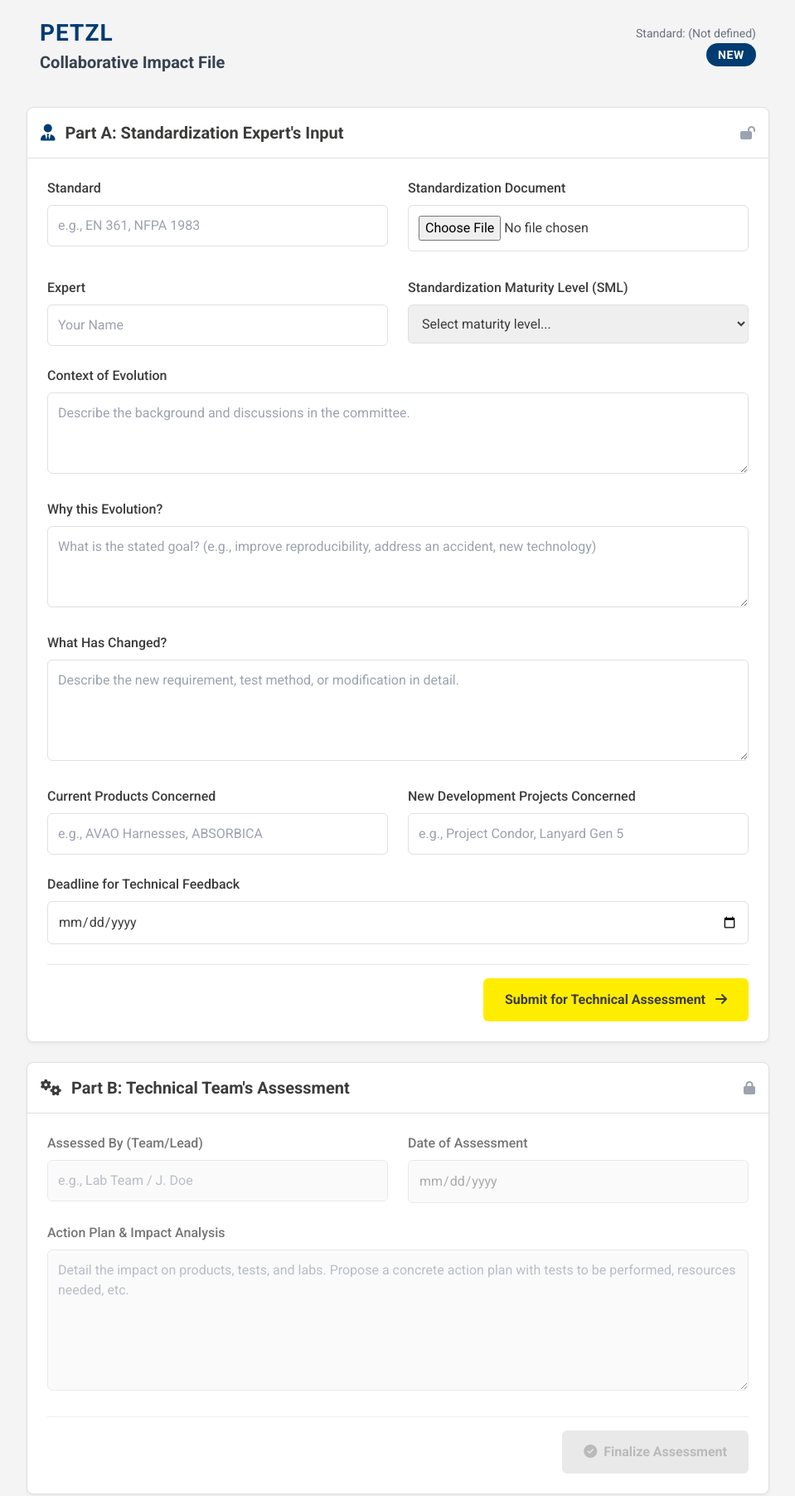
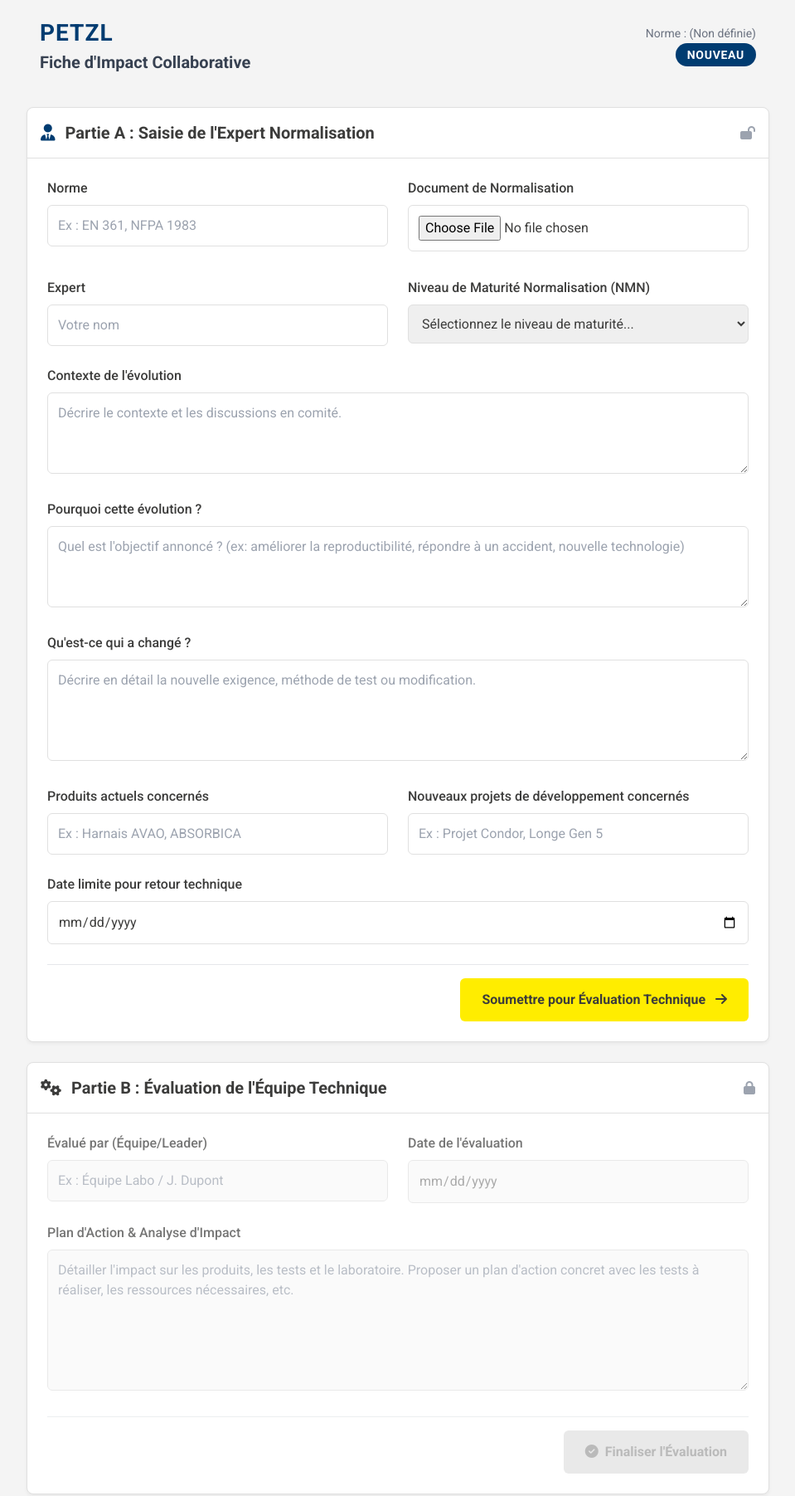
Before and after one commit to mlhermite38/FAI, a plain HTML site: page index.html in a window 1280 px wide. Shown: the part 29-1832 px from the top of the page at 83% size, without its empty margins (160-1119 px from the left). Drawn offline with nearby package versions, Linux system fonts and the light colour scheme.

Commit message:
Update index.html

```diff
--- a/index.html
+++ b/index.html
@@ -1,9 +1,9 @@
 <!DOCTYPE html>
-<html lang="en">
+<html lang="fr">
 <head>
     <meta charset="UTF-8">
     <meta name="viewport" content="width=device-width, initial-scale=1.0">
-    <title>Collaborative Impact File - Petzl</title>
+    <title>Fiche d'Impact Collaborative - Petzl</title>
     <script src="https://cdn.tailwindcss.com"></script>
     <link href="https://fonts.googleapis.com/css2?family=Roboto:wght@400;500;700&display=swap" rel="stylesheet">
     <link rel="stylesheet" href="https://cdnjs.cloudflare.com/ajax/libs/font-awesome/6.4.0/css/all.min.css">
@@ -114,11 +114,11 @@
         <div class="mb-6 p-4 flex justify-between items-center">
             <div>
                 <div class="petzl-header-logo">PETZL</div>
-                <h1 class="text-xl font-bold text-gray-700">Collaborative Impact File</h1>
+                <h1 class="text-xl font-bold text-gray-700">Fiche d'Impact Collaborative</h1>
             </div>
             <div id="status-container" class="text-right">
-                <p class="text-sm text-gray-500 mb-1" id="header-standard">Standard: (Not defined)</p>
-                <span id="status-badge" class="status-badge status-new">New</span>
+                <p class="text-sm text-gray-500 mb-1" id="header-standard">Norme : (Non définie)</p>
+                <span id="status-badge" class="status-badge status-new">Nouveau</span>
             </div>
         </div>
 
@@ -128,18 +128,18 @@
             <!-- Part A: Standardization Expert -->
             <div id="part-a" class="card">
                 <div class="card-header p-4 flex justify-between items-center">
-                    <h2 class="text-xl font-semibold"><i class="fas fa-user-tie mr-3" style="color: var(--petzl-blue);"></i>Part A: Standardization Expert's Input</h2>
+                    <h2 class="text-xl font-semibold"><i class="fas fa-user-tie mr-3" style="color: var(--petzl-blue);"></i>Partie A : Saisie de l'Expert Normalisation</h2>
                     <i id="part-a-lock" class="fas fa-lock-open text-gray-400"></i>
                 </div>
                 <div class="p-6 space-y-6 section-content">
                     <!-- Row 1: Standard & Document -->
                     <div class="grid grid-cols-1 md:grid-cols-2 gap-6">
                         <div>
-                            <label for="standard" class="form-label block mb-2">Standard</label>
-                            <input type="text" id="standard" name="standard" class="form-input" placeholder="e.g., EN 361, NFPA 1983" required>
+                            <label for="standard" class="form-label block mb-2">Norme</label>
+                            <input type="text" id="standard" name="standard" class="form-input" placeholder="Ex : EN 361, NFPA 1983" required>
                         </div>
                         <div>
-                            <label for="document" class="form-label block mb-2">Standardization Document</label>
+                            <label for="document" class="form-label block mb-2">Document de Normalisation</label>
                             <input type="file" id="document" name="document" class="form-input" accept="image/*,application/pdf">
                             <div id="file-preview" class="mt-2"></div>
                         </div>
@@ -149,54 +149,54 @@
                     <div class="grid grid-cols-1 md:grid-cols-2 gap-6">
                         <div>
                             <label for="expert" class="form-label block mb-2">Expert</label>
-                            <input type="text" id="expert" name="expert" class="form-input" placeholder="Your Name" required>
+                            <input type="text" id="expert" name="expert" class="form-input" placeholder="Votre nom" required>
                         </div>
                         <div>
-                            <label for="maturity-level" class="form-label block mb-2">Standardization Maturity Level (SML)</label>
+                            <label for="maturity-level" class="form-label block mb-2">Niveau de Maturité Normalisation (NMN)</label>
                             <select id="maturity-level" name="maturity-level" class="form-select" required>
-                                <option value="" disabled selected>Select maturity level...</option>
-                                <option value="1">SML 1: Monitoring (Early idea)</option>
-                                <option value="2">SML 2: Analysis (Draft/Testing)</option>
-                                <option value="3">SML 3: Positioning (Stabilizing)</option>
-                                <option value="4">SML 4: Integration (Approved)</option>
+                                <option value="" disabled selected>Sélectionnez le niveau de maturité...</option>
+                                <option value="1">NMN 1 : Veille (Idée émergente)</option>
+                                <option value="2">NMN 2 : Analyse (Projet/Essais)</option>
+                                <option value="3">NMN 3 : Positionnement (Stabilisation)</option>
+                                <option value="4">NMN 4 : Intégration (Approuvé)</option>
                             </select>
                         </div>
                     </div>
 
                     <!-- Textareas -->
                     <div>
-                        <label for="context" class="form-label block mb-2">Context of Evolution</label>
-                        <textarea id="context" name="context" rows="3" class="form-textarea" placeholder="Describe the background and discussions in the committee."></textarea>
+                        <label for="context" class="form-label block mb-2">Contexte de l'évolution</label>
+                        <textarea id="context" name="context" rows="3" class="form-textarea" placeholder="Décrire le contexte et les discussions en comité."></textarea>
                     </div>
                     <div>
-                        <label for="why" class="form-label block mb-2">Why this Evolution?</label>
-                        <textarea id="why" name="why" rows="3" class="form-textarea" placeholder="What is the stated goal? (e.g., improve reproducibility, address an accident, new technology)"></textarea>
+                        <label for="why" class="form-label block mb-2">Pourquoi cette évolution ?</label>
+                        <textarea id="why" name="why" rows="3" class="form-textarea" placeholder="Quel est l'objectif annoncé ? (ex: améliorer la reproductibilité, répondre à un accident, nouvelle technologie)"></textarea>
                     </div>
                     <div>
-                        <label for="what-changed" class="form-label block mb-2">What Has Changed?</label>
-                        <textarea id="what-changed" name="what-changed" rows="4" class="form-textarea" placeholder="Describe the new requirement, test method, or modification in detail." required></textarea>
+                        <label for="what-changed" class="form-label block mb-2">Qu'est-ce qui a changé ?</label>
+                        <textarea id="what-changed" name="what-changed" rows="4" class="form-textarea" placeholder="Décrire en détail la nouvelle exigence, méthode de test ou modification." required></textarea>
                     </div>
 
                     <!-- Products & Deadline -->
                     <div class="grid grid-cols-1 md:grid-cols-2 gap-6">
                         <div>
-                            <label for="current-products" class="form-label block mb-2">Current Products Concerned</label>
-                            <input type="text" id="current-products" name="current-products" class="form-input" placeholder="e.g., AVAO Harnesses, ABSORBICA">
+                            <label for="current-products" class="form-label block mb-2">Produits actuels concernés</label>
+                            <input type="text" id="current-products" name="current-products" class="form-input" placeholder="Ex : Harnais AVAO, ABSORBICA">
                         </div>
                         <div>
-                            <label for="new-dev" class="form-label block mb-2">New Development Projects Concerned</label>
-                            <input type="text" id="new-dev" name="new-dev" class="form-input" placeholder="e.g., Project Condor, Lanyard Gen 5">
+                            <label for="new-dev" class="form-label block mb-2">Nouveaux projets de développement concernés</label>
+                            <input type="text" id="new-dev" name="new-dev" class="form-input" placeholder="Ex : Projet Condor, Longe Gen 5">
                         </div>
                     </div>
                      <div>
-                        <label for="deadline" class="form-label block mb-2">Deadline for Technical Feedback</label>
+                        <label for="deadline" class="form-label block mb-2">Date limite pour retour technique</label>
                         <input type="date" id="deadline" name="deadline" class="form-input" required>
                     </div>
 
                     <!-- Action Button for Part A -->
                     <div class="pt-4 mt-4 border-t border-gray-200 text-right">
                         <button type="button" id="submit-for-assessment" class="btn btn-primary">
-                            Submit for Technical Assessment <i class="fas fa-arrow-right ml-2"></i>
+                            Soumettre pour Évaluation Technique <i class="fas fa-arrow-right ml-2"></i>
                         </button>
                     </div>
                 </div>
@@ -205,28 +205,28 @@
             <!-- Part B: Technical Team -->
             <div id="part-b" class="card section-locked">
                 <div class="card-header p-4 flex justify-between items-center">
-                    <h2 class="text-xl font-semibold"><i class="fas fa-cogs mr-3" style="color: var(--petzl-text-dark);"></i>Part B: Technical Team's Assessment</h2>
+                    <h2 class="text-xl font-semibold"><i class="fas fa-cogs mr-3" style="color: var(--petzl-text-dark);"></i>Partie B : Évaluation de l'Équipe Technique</h2>
                      <i id="part-b-lock" class="fas fa-lock text-gray-400"></i>
                 </div>
                 <div class="p-6 space-y-6 section-content">
                     <div class="grid grid-cols-1 md:grid-cols-2 gap-6">
                         <div>
-                            <label for="assessed-by" class="form-label block mb-2">Assessed By (Team/Lead)</label>
-                            <input type="text" id="assessed-by" name="assessed-by" class="form-input" placeholder="e.g., Lab Team / J. Doe" disabled>
+                            <label for="assessed-by" class="form-label block mb-2">Évalué par (Équipe/Leader)</label>
+                            <input type="text" id="assessed-by" name="assessed-by" class="form-input" placeholder="Ex : Équipe Labo / J. Dupont" disabled>
                         </div>
                         <div>
-                            <label for="assessment-date" class="form-label block mb-2">Date of Assessment</label>
+                            <label for="assessment-date" class="form-label block mb-2">Date de l'évaluation</label>
                             <input type="date" id="assessment-date" name="assessment-date" class="form-input" disabled>
                         </div>
                     </div>
                     <div>
-                        <label for="action-plan" class="form-label block mb-2">Action Plan & Impact Analysis</label>
-                        <textarea id="action-plan" name="action-plan" rows="6" class="form-textarea" placeholder="Detail the impact on products, tests, and labs. Propose a concrete action plan with tests to be performed, resources needed, etc." disabled></textarea>
+                        <label for="action-plan" class="form-label block mb-2">Plan d'Action & Analyse d'Impact</label>
+                        <textarea id="action-plan" name="action-plan" rows="6" class="form-textarea" placeholder="Détailler l'impact sur les produits, les tests et le laboratoire. Proposer un plan d'action concret avec les tests à réaliser, les ressources nécessaires, etc." disabled></textarea>
                     </div>
                      <!-- Action Button for Part B -->
                     <div class="pt-4 mt-4 border-t border-gray-200 text-right">
                         <button type="button" id="finalize-assessment" class="btn btn-primary btn-disabled">
-                            <i class="fas fa-check-circle mr-2"></i>Finalize Assessment
+                            <i class="fas fa-check-circle mr-2"></i>Finaliser l'Évaluation
                         </button>
                     </div>
                 </div>
@@ -263,7 +263,7 @@ document.addEventListener('DOMContentLoaded', function() {
 
     // Update header as standard is typed
     standardInput.addEventListener('input', () => {
-        headerStandard.textContent = standardInput.value ? `Standard: ${standardInput.value}` : 'Standard: (Not defined)';
+        headerStandard.textContent = standardInput.value ? `Norme : ${standardInput.value}` : 'Norme : (Non définie)';
     });
 
     // Handle file input change
@@ -310,7 +310,7 @@ document.addEventListener('DOMContentLoaded', function() {
         });
 
         if (!isValid) {
-            alert('Please fill all required fields in Part A.');
+            alert("Veuillez remplir tous les champs obligatoires de la Partie A.");
             return;
         }
 
@@ -332,7 +332,7 @@ document.addEventListener('DOMContentLoaded', function() {
         assessmentDateInput.value = new Date().toISOString().split('T')[0];
 
         // Update status
-        statusBadge.textContent = 'In Assessment';
+        statusBadge.textContent = 'En Évaluation';
         statusBadge.className = 'status-badge status-assessment';
         partB.querySelector('h2 i').style.color = 'var(--petzl-text-dark)';
     }
@@ -349,7 +349,7 @@ document.addEventListener('DOMContentLoaded', function() {
         });
 
         if (!isValid) {
-            alert('Please fill all fields in Part B before finalizing.');
+            alert("Veuillez remplir tous les champs de la Partie B avant de finaliser.");
             return;
         }
 
@@ -361,7 +361,7 @@ document.addEventListener('DOMContentLoaded', function() {
         finalizeBtn.disabled = true;
 
         // Update status
-        statusBadge.textContent = 'Complete';
+        statusBadge.textContent = 'Terminé';
         statusBadge.className = 'status-badge status-complete';
         partB.querySelector('h2 i').style.color = 'var(--status-complete-text)';
     }
```
